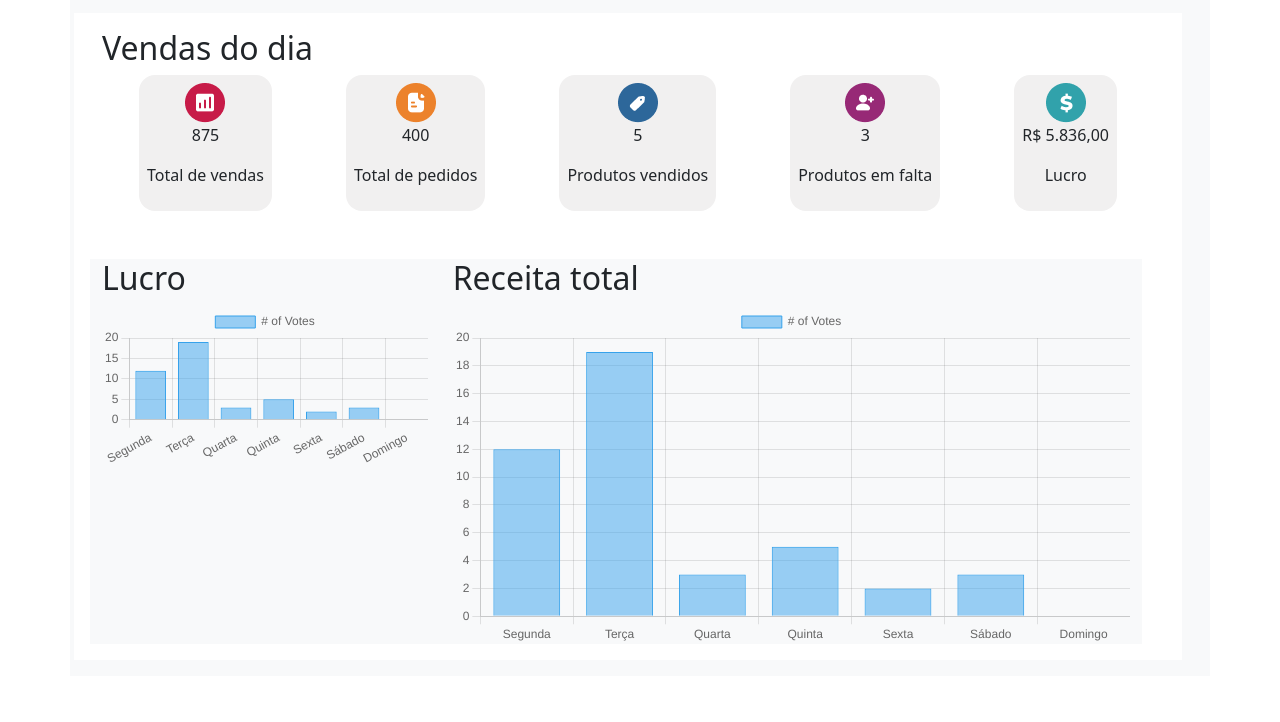
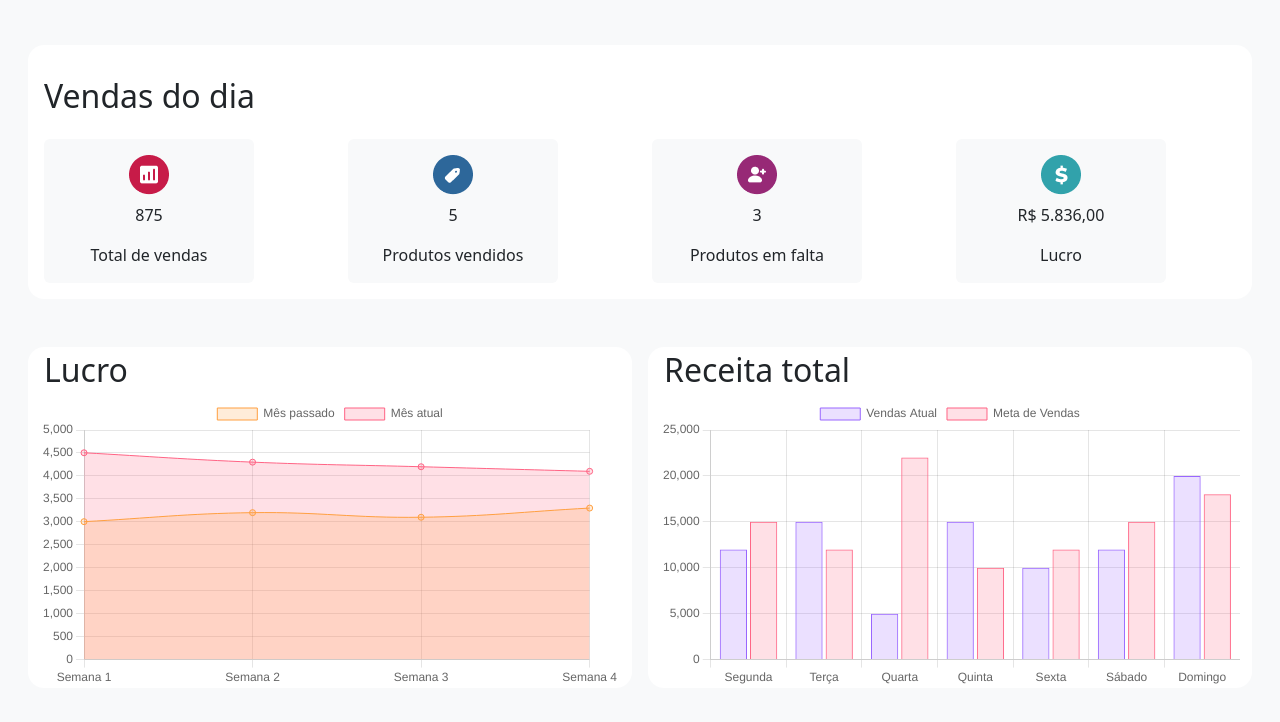
Before and after one commit to MiguelGewehr/Growise, a plain HTML site: page dashboard.html in a window 1280 px wide. Shown: the part 78-800 px from the top of the page. Drawn offline with nearby package versions, Linux system fonts and the light colour scheme.

Commit message:
Alteração no dashboard

```diff
--- a/assets/css/dashboard.css
+++ b/assets/css/dashboard.css
@@ -1,8 +1,3 @@
-.card-vendas-do-dia{
-    background-color: white;
+.grafico{
+    max-height:400px;
 }
-
-.card-vendas{
-    background-color: #F1F0F0;
-    border-radius: 1rem;
-}
--- a/dashboard.html
+++ b/dashboard.html
@@ -1,5 +1,6 @@
 <!DOCTYPE html>
 <html lang="pt-br">
+
 <head>
     <meta charset="UTF-8">
     <meta http-equiv="X-UA-Compatible" content="IE=edge">
@@ -8,9 +9,10 @@
     <link href="https://cdn.jsdelivr.net/npm/bootstrap@5.3.3/dist/css/bootstrap.min.css" rel="stylesheet">
     <link rel="stylesheet" href="assets/css/dashboard.css">
 </head>
-<body>
 
-    <nav class="navbar">
+<body class="bg-light">
+
+    <nav class="navbar bg-white">
         <div class="container-fluid">
             <button class="navbar-toggler" type="button" data-bs-toggle="offcanvas"
                 data-bs-target="#offcanvasDarkNavbar" aria-controls="offcanvasDarkNavbar"
@@ -57,56 +59,77 @@
         </div>
     </nav>
 
-    <section class="container bg-light p-3 w-100">
+    <section class="container-fluid my-5">
 
-        <div class="row col-12 p-3 card-vendas-do-dia">
+        <div class="bg-white py-3 mx-3 rounded-4">
+
+            <div class="row">
+                <div class="col-12 m-3">
                     <h2>Vendas do dia</h2>
+                </div>
+            </div>
 
-            <div class="d-flex justify-content-around">
-                <div class="d-flex flex-column align-items-center p-2 card-vendas">
+            <div class="row px-3">
+                <div class="col-3">
+                    <div class="w-75 bg-light d-flex flex-column align-items-center pt-3 rounded">
                         <img src="assets/img/card-1.png">
-                    <p>875</p>
+                        <p class="mt-2">875</p>
                         <p>Total de vendas</p>
                     </div>
-
-                <div class="d-flex flex-column align-items-center p-2 card-vendas">
-                    <img src="assets/img/card-2.png">
-                    <p>400</p>
-                    <p>Total de pedidos</p>
                 </div>
 
-                <div class="d-flex flex-column align-items-center p-2 card-vendas">
+                <div class="col-3">
+                    <div class="w-75 bg-light d-flex flex-column align-items-center pt-3 rounded">
                         <img src="assets/img/card-3.png">
-                    <p>5</p>
+                        <p class="mt-2">5</p>
                         <p>Produtos vendidos</p>
                     </div>
+                </div>
 
-                <div class="d-flex flex-column align-items-center p-2 card-vendas">
+                <div class="col-3">
+                    <div class="w-75 bg-light d-flex flex-column align-items-center pt-3 rounded">
                         <img src="assets/img/card-4.png">
-                    <p>3</p>
+                        <p class="mt-2">3</p>
                         <p>Produtos em falta</p>
                     </div>
+                </div>
 
-                <div class="d-flex flex-column align-items-center p-2 card-vendas">
+                <div class="col-3">
+                    <div class="w-75 bg-light d-flex flex-column align-items-center pt-3 rounded">
                         <img src="assets/img/card-5.png">
-                    <p>R$ 5.836,00</p>
+                        <p class="mt-2">R$ 5.836,00</p>
                         <p>Lucro</p>
                     </div>
                 </div>
+            </div>
+        </div>
 
-            <div class="row mt-5">
-                <div class="col-4 bg-light">
+        <div class="row mt-5 mx-3 gap-3">
+                <div class="bg-white col rounded-4">
+                    <div class="m-1">
                         <h2>Lucro</h2>
+                    </div>
                     <div>
                         <canvas id="myChart1"></canvas>
                     </div>
                 </div>
-                <div class="col-8 bg-light">
+                <div class="bg-white col rounded-4">
+                    <div class="m-1">
                         <h2>Receita total</h2>
+                    </div>
                     <div>
                         <canvas id="myChart"></canvas>
                     </div>
                 </div>
+            </div>
+        </div>
+
+        <div class="row mt-5 bg-white mx-3 rounded-4">
+            <div class="m-3">
+                <h2>Produtos mais vendidos</h2>
+            </div>
+            <div class="chart-container grafico">
+                <canvas id="myHorizontalBarChart"></canvas>
             </div>
         </div>
     </section>
@@ -116,15 +139,65 @@
     <script>
         const ctx = document.getElementById('myChart');
 
-    new Chart(ctx, {
+        var myChart = new Chart(ctx, {
             type: 'bar',
             data: {
-        labels: ['Segunda', 'Terça', 'Quarta', 'Quinta', 'Sexta', 'Sábado', "Domingo"],
-        datasets: [{
-            label: '# of Votes',
-            data: [12, 19, 3, 5, 2, 3],
+                labels: ['Segunda', 'Terça', 'Quarta', 'Quinta', 'Sexta', 'Sábado', 'Domingo'],
+                datasets: [
+                    {
+                        label: 'Vendas Atual',
+                        data: [12000, 15000, 5000, 15000, 10000, 12000, 20000],
+                        backgroundColor: 'rgba(153, 102, 255, 0.2)',
+                        borderColor: 'rgba(153, 102, 255, 1)',
                         borderWidth: 1
-        }]
+                    },
+                    {
+                        label: 'Meta de Vendas',
+                        data: [15000, 12000, 22000, 10000, 12000, 15000, 18000],
+                        backgroundColor: 'rgba(255, 99, 132, 0.2)',
+                        borderColor: 'rgba(255, 99, 132, 1)',
+                        borderWidth: 1
+                    }
+                ]
+            },
+            options: {
+                scales: {
+                    y: {
+                        beginAtZero: true,
+                        max: 25000
+                    }
+                }
+            }
+        });
+    </script>
+
+    <script>
+        const ctx1 = document.getElementById('myChart1');
+
+        var myLineChart = new Chart(ctx1, {
+            type: 'line',
+            data: {
+                labels: ['Semana 1', 'Semana 2', 'Semana 3', 'Semana 4'],
+                datasets: [
+                    {
+                        label: 'Mês passado',
+                        data: [3004, 3200, 3100, 3300, 3400, 3500],
+                        backgroundColor: 'rgba(255, 159, 64, 0.2)',
+                        borderColor: 'rgba(255, 159, 64, 1)',
+                        borderWidth: 1,
+                        fill: true,
+                        tension: 0.4
+                    },
+                    {
+                        label: 'Mês atual',
+                        data: [4504, 4300, 4200, 4100, 4000, 3900],
+                        backgroundColor: 'rgba(255, 99, 132, 0.2)',
+                        borderColor: 'rgba(255, 99, 132, 1)',
+                        borderWidth: 1,
+                        fill: true,
+                        tension: 0.4
+                    }
+                ]
             },
             options: {
                 scales: {
@@ -137,22 +210,45 @@
     </script>
 
     <script>
-        const ctx1 = document.getElementById('myChart1');
-
-        new Chart(ctx1, {
+        const ctx2 = document.getElementById('myHorizontalBarChart').getContext('2d');
+        const myHorizontalBarChart = new Chart(ctx2, {
             type: 'bar',
             data: {
-            labels: ['Segunda', 'Terça', 'Quarta', 'Quinta', 'Sexta', 'Sábado', "Domingo"],
+                labels: ['Home Decor Range', 'Disney Princess Pink Bag 18\'', 'Bathroom Essentials'],
                 datasets: [{
-                label: '# of Votes',
-                data: [12, 19, 3, 5, 2, 3],
+                    label: 'Popularidade',
+                    data: [45, 29, 18],
+                    backgroundColor: [
+                        'rgba(0, 123, 255, 0.2)',
+                        'rgba(255, 0, 85, 0.2)',
+                        'rgba(255, 111, 0, 0.2)'
+                    ],
+                    borderColor: [
+                        'rgba(0, 123, 255, 1)',
+                        'rgba(255, 0, 85, 1)',
+                        'rgba(255, 111, 0, 1)'
+                    ],
                     borderWidth: 1
                 }]
             },
             options: {
+                indexAxis: 'y',
                 scales: {
-                    y: {
-                        beginAtZero: true
+                    x: {
+                        beginAtZero: true,
+                        max: 100
+                    }
+                },
+                plugins: {
+                    legend: {
+                        display: false
+                    },
+                    tooltip: {
+                        callbacks: {
+                            label: function(context) {
+                                return context.raw + '%';
+                            }
+                        }
                     }
                 }
             }
@@ -164,4 +260,5 @@
         crossorigin="anonymous"></script>
 
 </body>
+
 </html>
```
Also changed, not shown: assets/css/cadastro_produto.css (+13 -0 lines), formulario_cadastro_produto.html (+7 -6 lines). Lines whose indentation alone changed are shown as unchanged.
